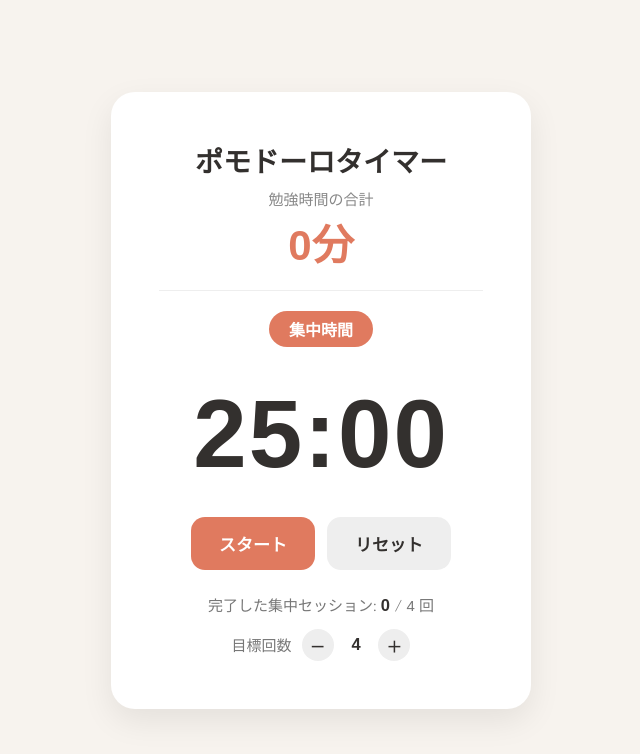
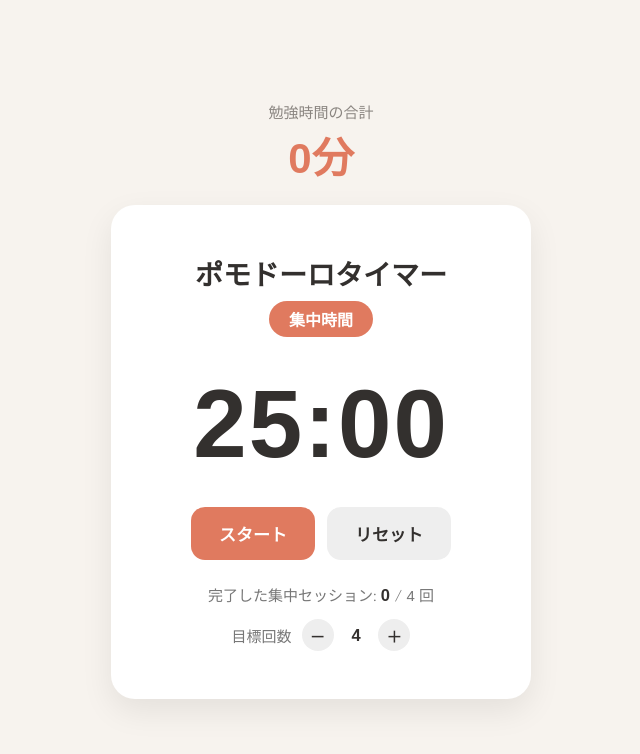
Before and after one commit to TOUGHlllGUMI/pomodoro-timer, a plain HTML site: page index.html in a window 1280 px wide. Shown: the whole page, without its empty margins (319-959 px from the left). Drawn offline with Linux system fonts and the light colour scheme.

Commit message:
Move total study time above the card

```diff
--- a/index.html
+++ b/index.html
@@ -35,12 +35,19 @@
     background: #eaf3ec;
   }
 
+  .page {
+    display: flex;
+    flex-direction: column;
+    align-items: center;
+    width: 100%;
+    max-width: 420px;
+  }
+
   .card {
     background: var(--card-bg);
     border-radius: 24px;
     padding: clamp(24px, 6vw, 48px);
     width: 100%;
-    max-width: 420px;
     text-align: center;
     box-shadow: 0 12px 32px rgba(0, 0, 0, 0.08);
   }
@@ -145,11 +152,10 @@
   }
 
   .total-highlight {
-    margin: 4px 0 20px;
-    padding-bottom: 18px;
-    border-bottom: 1px solid #eee;
+    margin-bottom: 20px;
+    text-align: center;
     font-size: clamp(13px, 3vw, 15px);
-    color: #888;
+    color: #8a8580;
   }
 
   .total-highlight strong {
@@ -193,9 +199,10 @@
 </style>
 </head>
 <body>
-  <div class="card">
+  <div class="page">
+    <div class="total-highlight">勉強時間の合計<strong id="totalTime">0分</strong></div>
+    <div class="card">
     <h1>ポモドーロタイマー</h1>
-    <div class="total-highlight">勉強時間の合計<strong id="totalTime">0分</strong></div>
     <div class="mode-label" id="modeLabel">集中時間</div>
     <div class="time" id="timeDisplay">25:00</div>
     <div class="controls">
@@ -208,6 +215,7 @@
       <button class="target-btn" id="targetMinus" type="button">−</button>
       <span id="targetValue">4</span>
       <button class="target-btn" id="targetPlus" type="button">+</button>
+    </div>
     </div>
   </div>
 
```
